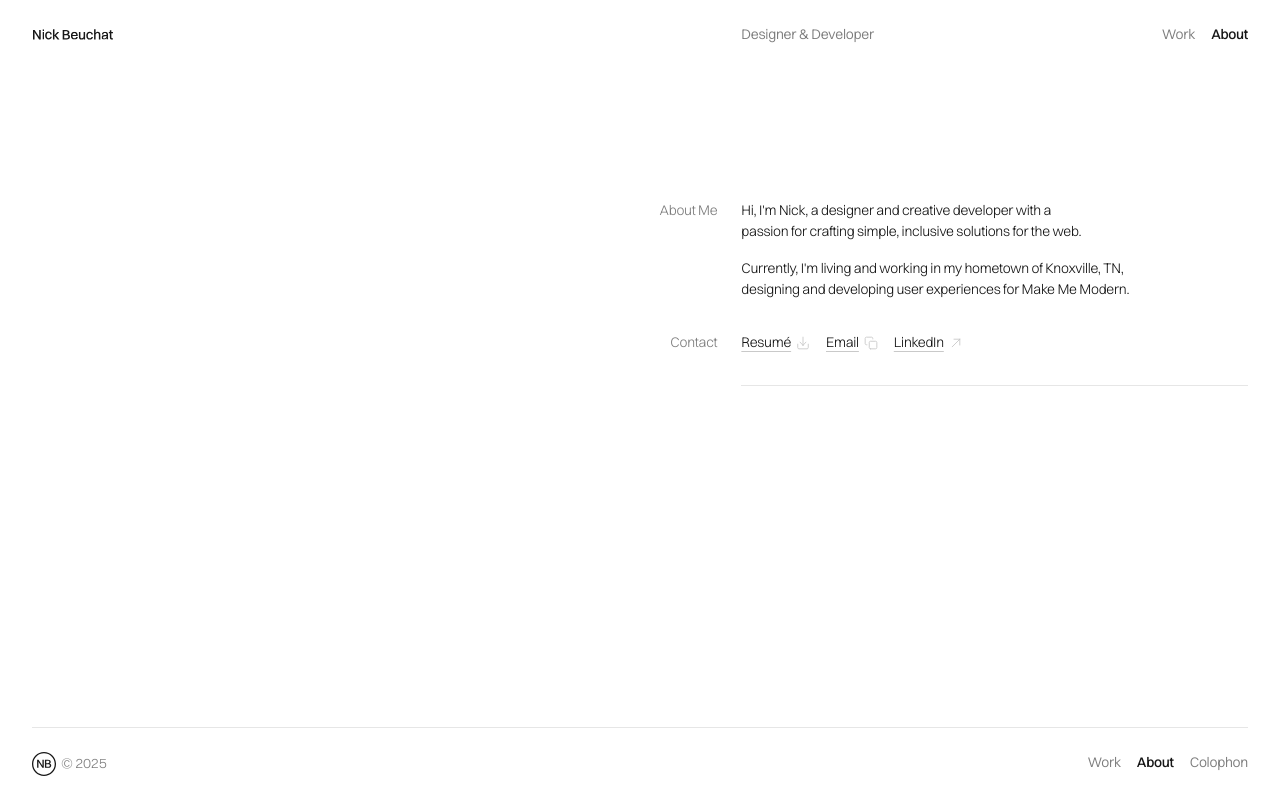
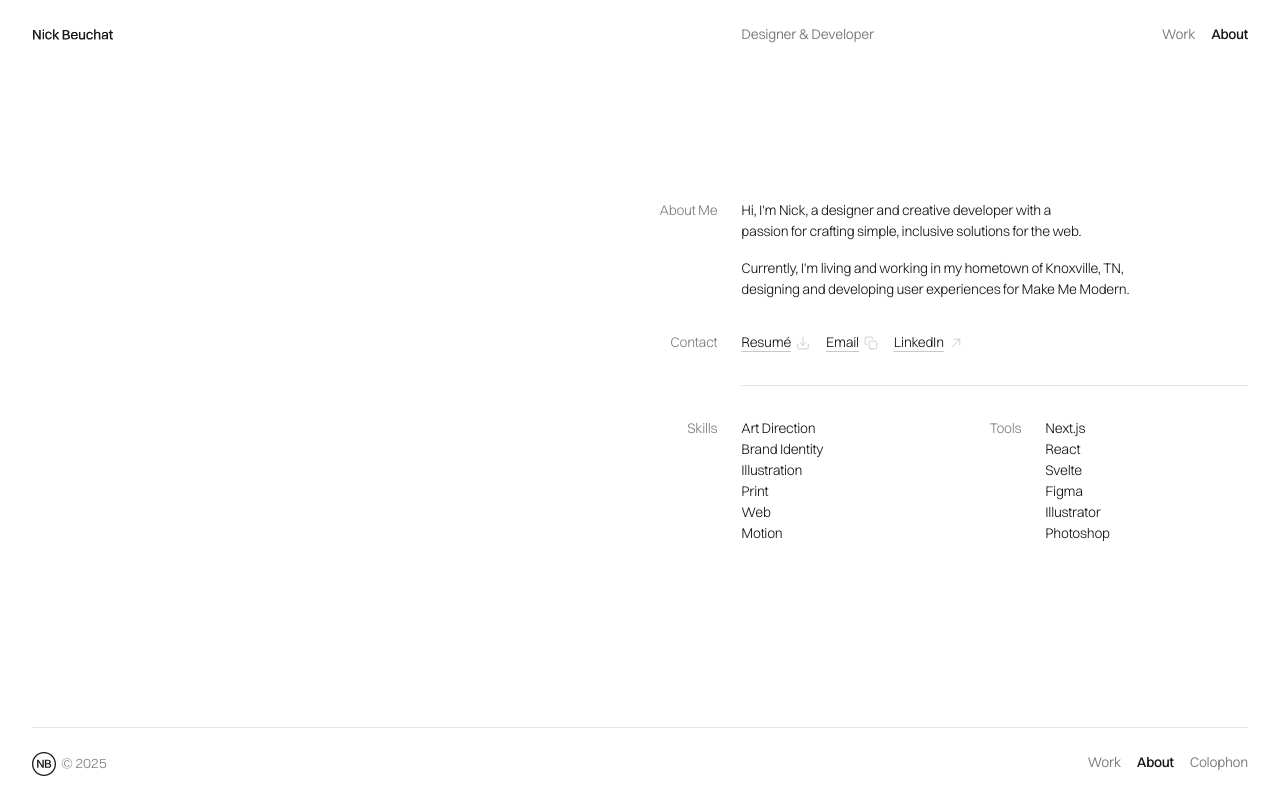
Before and after one commit to nicbeuc/nickbeuchat.com, a Next.js app: page /about in a window 1280 px wide. Built offline with nearby package versions, Linux system fonts and the light colour scheme.

Commit message:
some about pg updates

```diff
--- a/src/sections/AboutSection/index.tsx
+++ b/src/sections/AboutSection/index.tsx
@@ -8,16 +8,15 @@ export default function AboutSection() {
 
       </section>
       <section className={styles.copyWrapper}>
-        <div data-layout="1">
+        <div className={styles.sectionWrapper} data-layout="1">
           <h2>About Me</h2>
-          <div className={styles.content}>
+          <div>
             <p>Hi, I&apos;m Nick, a designer and creative developer with a passion for crafting simple, inclusive solutions for the web.</p>
             <p>Currently, I&apos;m living and working in my hometown of Knoxville, TN, designing and developing user experiences for Make Me Modern.</p>
           </div>
         </div>
-        <div data-layout="1">
+        <div className={styles.sectionWrapper} data-layout="1">
           <h2>Contact</h2>
-          <div className={styles.content}>
           <ul className={styles.linkList}>
             <li>
               <Link href="#" iconName="download" external>Resumé</Link>
@@ -30,6 +29,25 @@ export default function AboutSection() {
             </li>
           </ul>
         </div>
+        <div className={styles.sectionWrapper} data-layout="2">
+          <h2>Skills</h2>
+          <ul>
+            <li>Art Direction</li>
+            <li>Brand Identity</li>
+            <li>Illustration</li>
+            <li>Print</li>
+            <li>Web</li>
+            <li>Motion</li>
+          </ul>
+          <h2>Tools</h2>
+          <ul>
+            <li>Next.js</li>
+            <li>React</li>
+            <li>Svelte</li>
+            <li>Figma</li>
+            <li>Illustrator</li>
+            <li>Photoshop</li>
+          </ul>
         </div>
       </section>
     </div>
--- a/src/sections/AboutSection/styles.module.css
+++ b/src/sections/AboutSection/styles.module.css
@@ -4,7 +4,7 @@
     "images images images images images";
   @media (width > 50rem) {
     grid-template-areas:
-      "images images images images images copy copy copy copy copy copy copy";
+      "images images images images images images copy copy copy copy copy copy";
   }
 }
 
@@ -20,8 +20,6 @@
 
 .copyWrapper h2 {
   margin: 0 0 1rem 0;
-  grid-area: title;
-  white-space: nowrap;
 
   @media (width > 50rem) {
     justify-self: end;
@@ -38,16 +36,16 @@
   margin-top: 1rem;
 }
 
-.copyWrapper > div {
+.sectionWrapper {
   display: grid;
   grid-template-columns: subgrid;
 }
 
-.copyWrapper > div + div {
+.sectionWrapper + .sectionWrapper {
   margin-top: 2rem;
 }
 
-.copyWrapper > div[data-layout="1"] {
+.sectionWrapper[data-layout="1"] {
   grid-column: 1/-1;
   grid-template-areas:
     "title title title title title"
@@ -55,15 +53,47 @@
 
   @media (width > 50rem) {
     grid-template-areas:
-        "title title content content content content content";
+        "title content content content content content";
   }
 }
 
-.content {
+.sectionWrapper[data-layout="2"] {
+  grid-column: 1/-1;
+  grid-template-areas:
+    "title1 title1 title2 title2 title2"
+    "content1 content1 content2 content2 content2";
+
+  @media (width > 50rem) {
+    grid-template-areas:
+      "title1 content1 content1 title2 content2 content2";
+  }
+}
+
+.sectionWrapper[data-layout="1"] h2 {
+  grid-area: title;
+}
+
+.sectionWrapper[data-layout="2"] h2:first-of-type {
+  grid-area: title1;
+}
+
+.sectionWrapper[data-layout="2"] > *:nth-child(2) {
+  grid-area: content1;
+}
+
+.sectionWrapper[data-layout="2"] h2:nth-of-type(2) {
+  grid-area: title2;
+}
+
+.sectionWrapper[data-layout="2"] > *:nth-child(4) {
+  grid-area: content2;
+}
+
+.sectionWrapper[data-layout="1"] > *:last-child {
   grid-area: content;
 }
 
-.copyWrapper > div:is(:nth-of-type(2)) .content {
+.sectionWrapper:is(:nth-of-type(2)) > *:last-child {
   padding-bottom: 2rem;
   border-bottom: var(--border-divider);
 }
```
Lines whose indentation alone changed are shown as unchanged.
